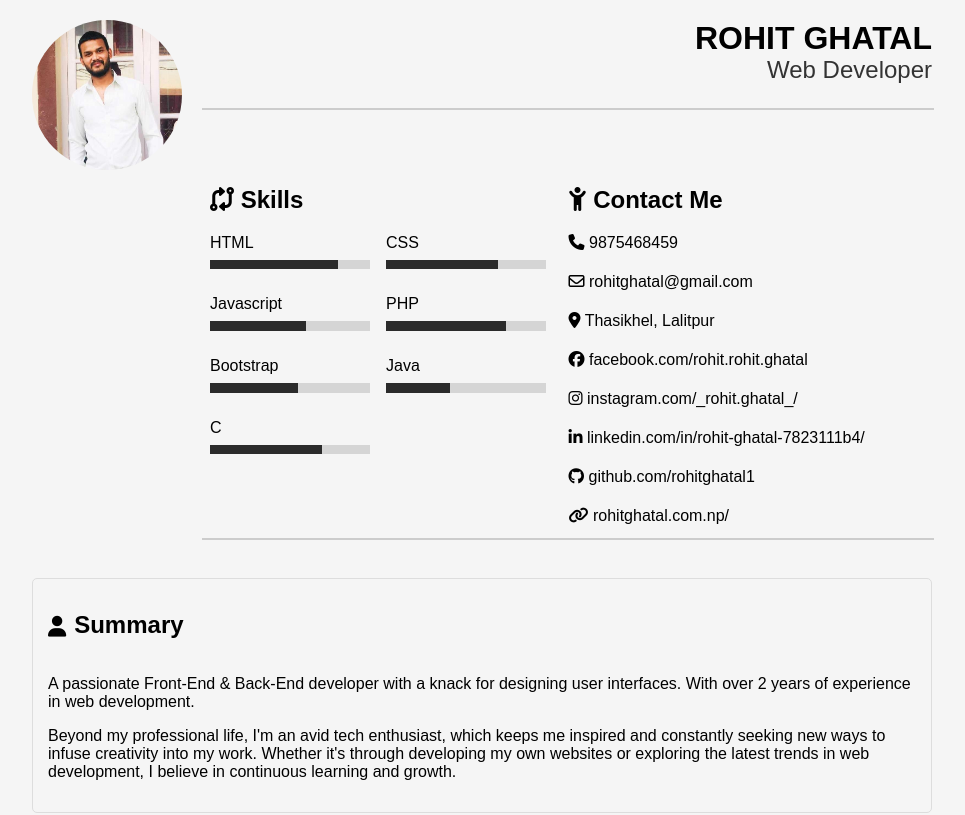
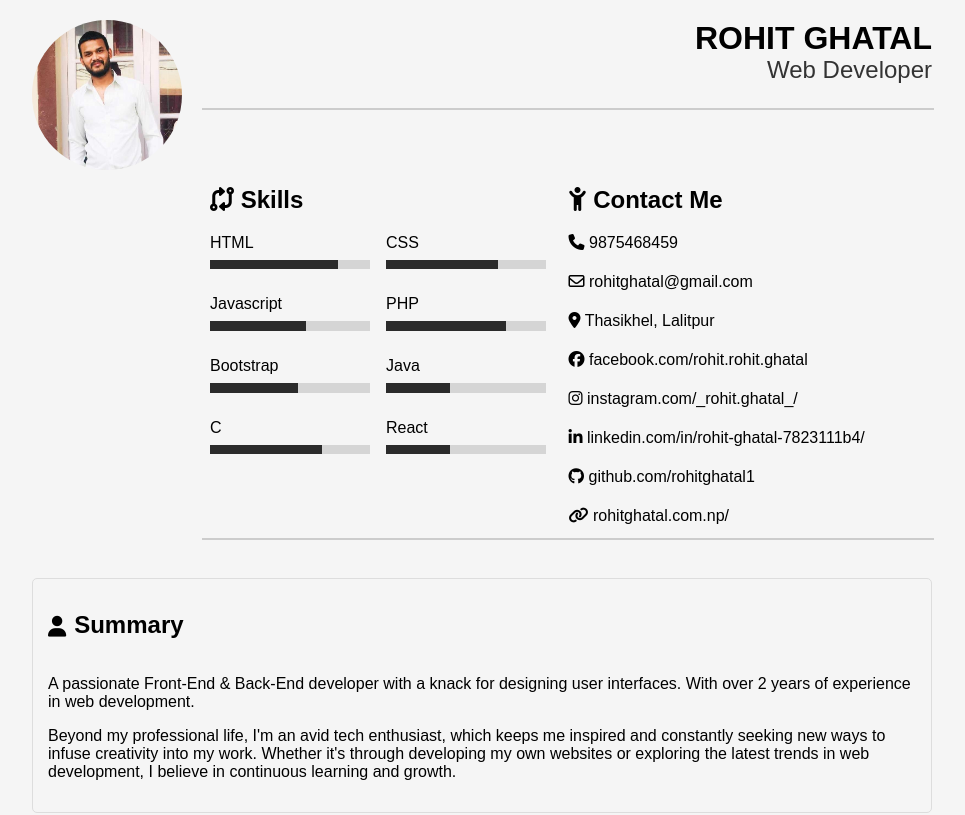
Before and after one commit to rohitghatal1/CVMaker-ReactJS, a React (Create React App) app: page / in a window 1280 px wide. Shown: the top 815 px of the page, without its empty margins (158-1123 px from the left). Built offline with nearby package versions, Linux system fonts and the light colour scheme.

Commit message:
improved margins and padding

```diff
--- a/src/allTemplates/CreativeTemplate/CreativeTemplate.js
+++ b/src/allTemplates/CreativeTemplate/CreativeTemplate.js
@@ -53,6 +53,11 @@ export default function CreativeTemplate() {
                                     <div className="skillItem">
                                         <p>C</p>
                                         <div className="skillbar"><div className="fill" style={{ width: '70%' }}></div></div>
+                                    </div>
+
+                                    <div className="skillItem">
+                                        <p>React</p>
+                                        <div className="skillbar"><div className="fill" style={{ width: '40%' }}></div></div>
                                     </div>
                                 </div>
                             </div>
--- a/src/allTemplates/CreativeTemplate/creativeTemplate.css
+++ b/src/allTemplates/CreativeTemplate/creativeTemplate.css
@@ -109,6 +109,11 @@
     margin: 20px 0;
 }
 
+.projects-section .project-item .project-content h3,
+.workExperience-section .work-item .work-content h3,
+.achievements-section .achievement-item .achievement-content h3{
+    margin-top: 1rem;
+}
 .summaryContainer, .educationContainer, .projects-section, .workExperience-section, .achievements-section {
     margin-top: 1rem;
     border: 1px solid #ddd;
```
